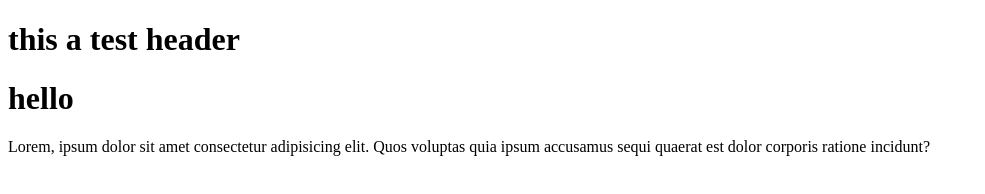
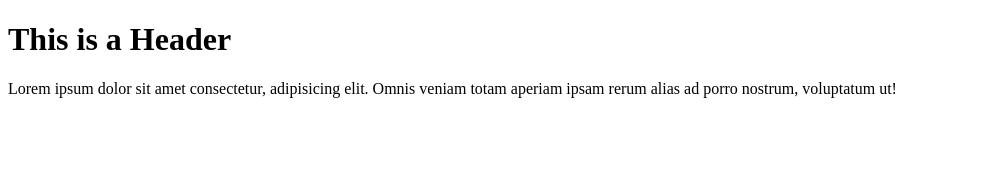
Before and after one commit to Zane-Gilfillan/git-test, a plain HTML site: page index.html in a window 1280 px wide. Shown: the whole page, without its empty margins (0-985 px from the left). Drawn offline with Linux system fonts and the light colour scheme.

Commit message:
added text to html file

```diff
--- a/index.html
+++ b/index.html
@@ -3,14 +3,15 @@
 <head>
     <meta charset="UTF-8">
     <meta name="viewport" content="width=device-width, initial-scale=1.0">
+    <link rel="preconnect" href="https://fonts.gstatic.com">
+    <link href="https://fonts.googleapis.com/css2?family=Montserrat:ital,wght@0,100;0,200;0,300;1,100;1,200;1,300&display=swap" rel="stylesheet">
     <title>Document</title>
 </head>
+
 <body>
-    <h1>this a test header</h1>
+    <h1>This is a Header</h1>
+    <p>Lorem ipsum dolor sit amet consectetur, adipisicing elit. Omnis veniam totam aperiam ipsam rerum alias ad porro nostrum, voluptatum ut!</p>
 
-    <div class="co">
-        <h1>hello </h1>
-        <p>Lorem, ipsum dolor sit amet consectetur adipisicing elit. Quos voluptas quia ipsum accusamus sequi quaerat est dolor corporis ratione incidunt?</p>
-    </div>
+
 </body>
 </html>
```
